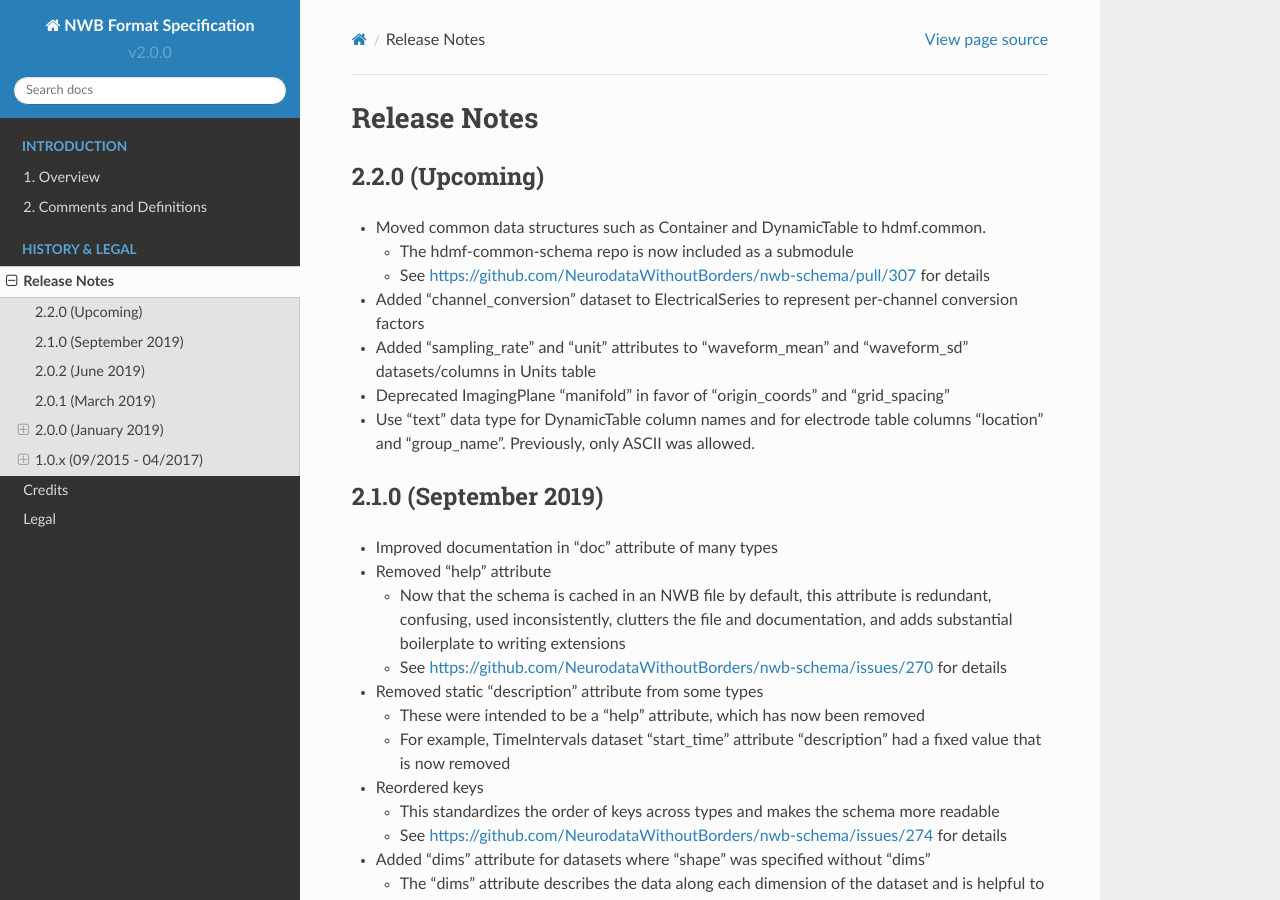
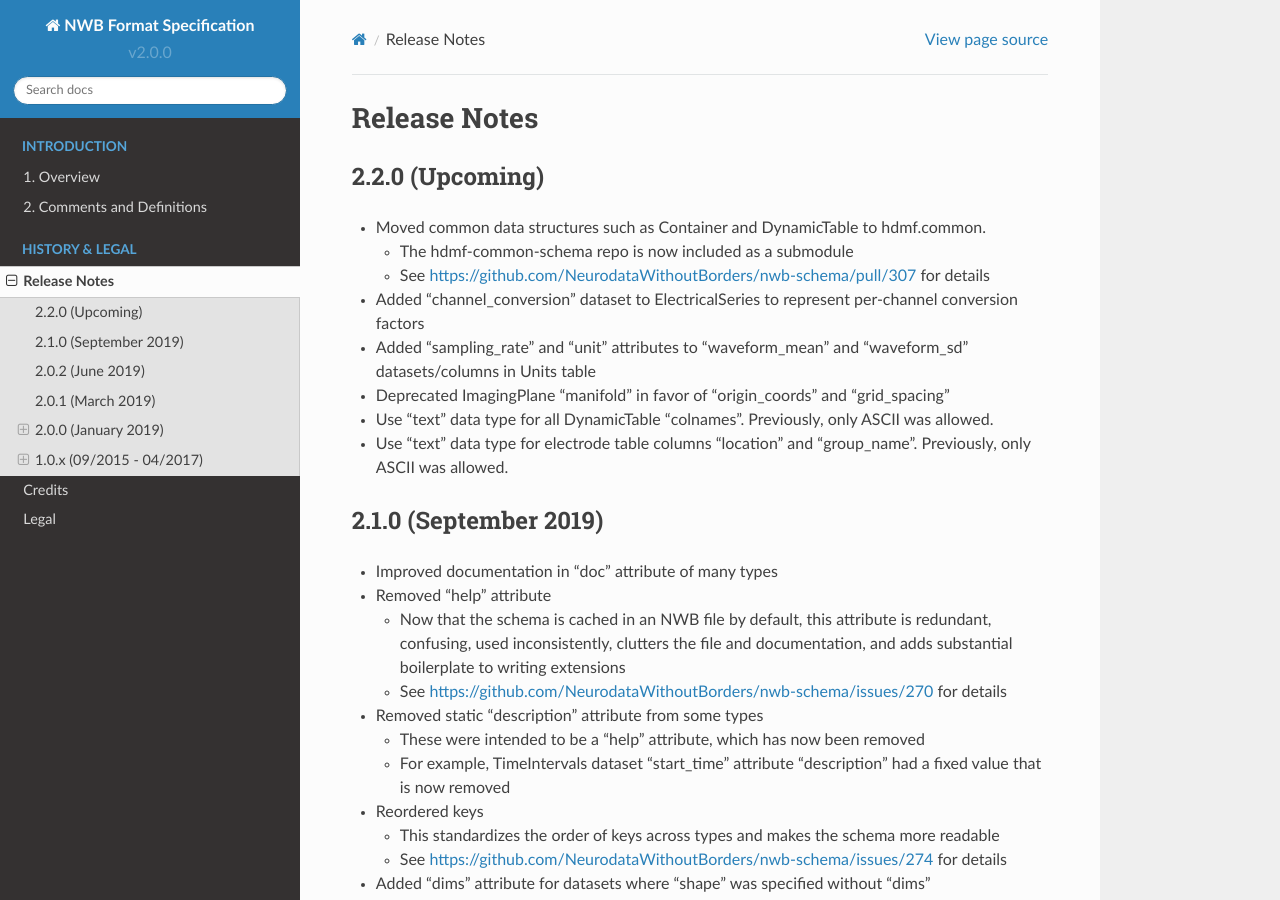
Before and after one commit to NeurodataWithoutBorders/nwb-schema, a Sphinx documentation site: the page built from docs/format/source/format_release_notes.rst, in a window 1280 px wide and 900 px high. Built offline with Sphinx 7.4.7 and the Read the Docs theme 2.0.0, drawn with Linux system fonts in a browser that asks for light colours.

Commit message:
Update format_release_notes.rst

```diff
--- a/docs/format/source/format_release_notes.rst
+++ b/docs/format/source/format_release_notes.rst
@@ -15,7 +15,9 @@
 
 - Deprecated ImagingPlane "manifold" in favor of "origin_coords" and "grid_spacing"
 
-- Use "text" data type for DynamicTable column names and for electrode table columns "location" and "group_name". Previously, only ASCII was allowed.
+- Use "text" data type for all DynamicTable "colnames". Previously, only ASCII was allowed.
+
+- Use "text" data type for electrode table columns "location" and "group_name". Previously, only ASCII was allowed.
 
 
 2.1.0 (September 2019)
```
